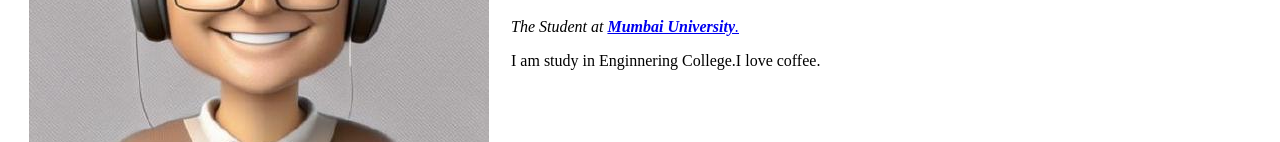
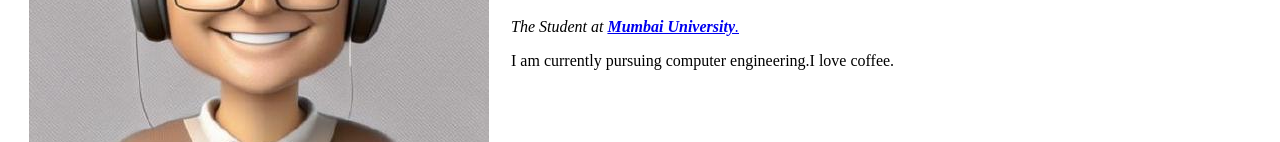
Before and after one commit to Shirish-Ghorpade/cv, a plain HTML site: page index.html in a window 1280 px wide. Shown: the part 249-391 px from the top of the page. Drawn offline with Linux system fonts and the light colour scheme.

Commit message:
Update index.html

```diff
--- a/index.html
+++ b/index.html
@@ -16,7 +16,7 @@
         <h1><strong>Shirish Ghorpade</strong> </h1>
         <p><em>The Student at <a href="https://mu.ac.in/"><strong>Mumbai University</strong>.</a>
           </em></p>
-        <p>I am study in Enginnering College.I love coffee.</p>
+        <p>I am currently pursuing computer engineering.I love coffee.</p>
       </td>
     </tr>
   </table>
```
